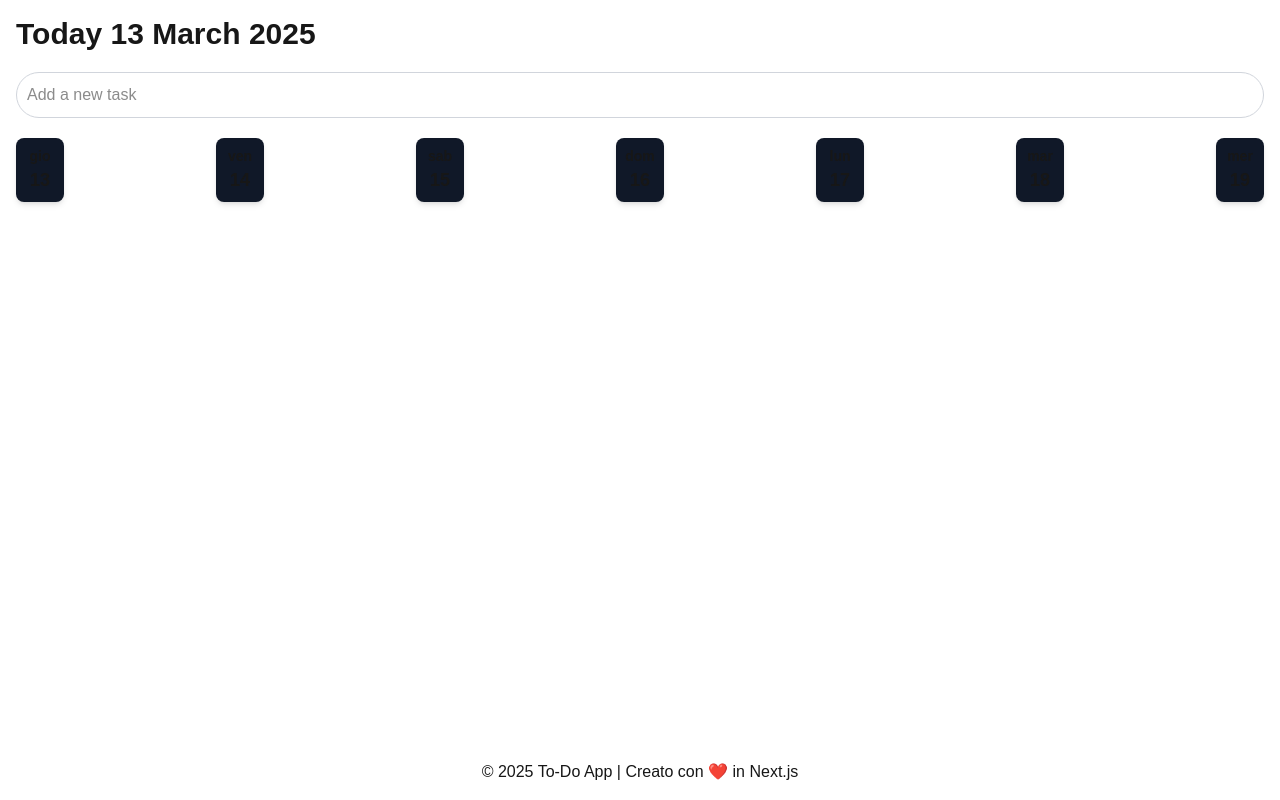
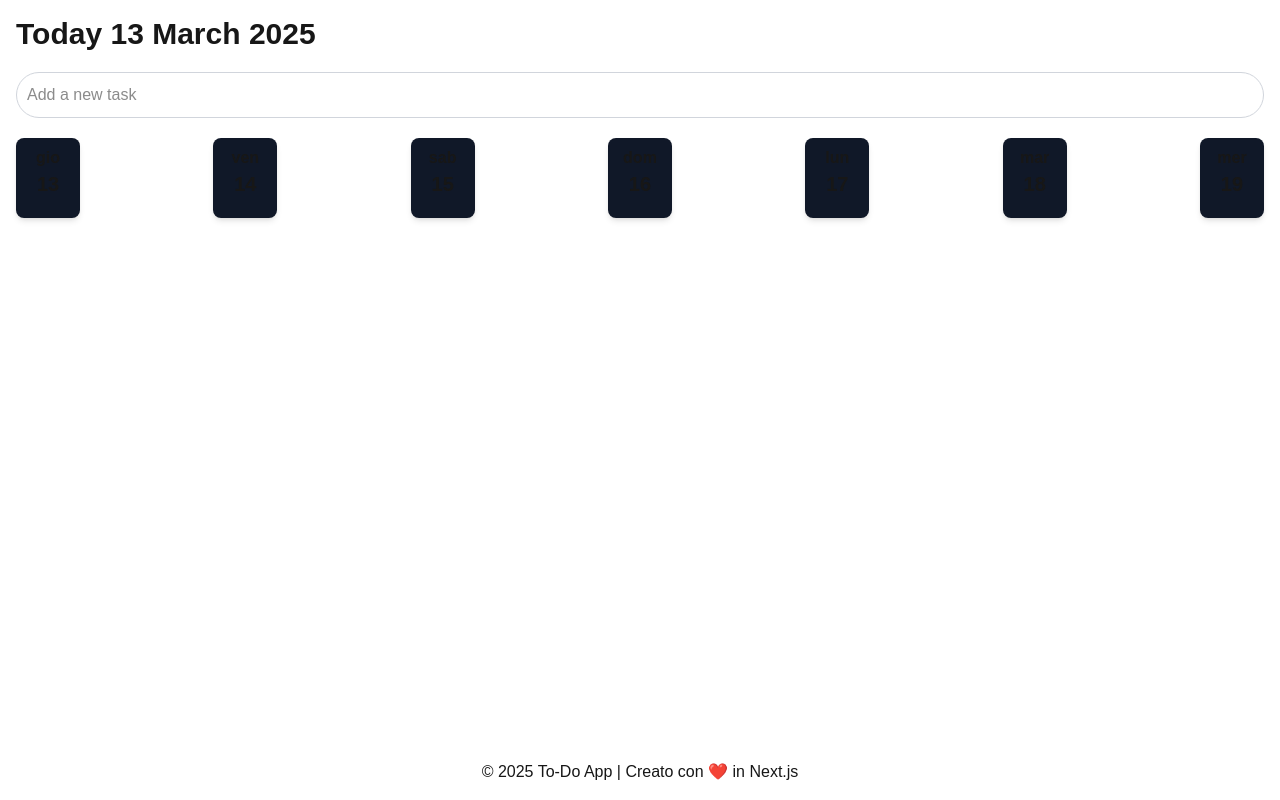
Before and after one commit to Jomar-Navarro/todolist, a Next.js app: page / in a window 1280 px wide. Built offline with nearby package versions, Linux system fonts and the light colour scheme.

Commit message:
enhance DaySelector styling for improved responsiveness; adjust button sizes and text scaling

```diff
--- a/src/components/DaySelector.js
+++ b/src/components/DaySelector.js
@@ -11,16 +11,16 @@ const days = Array.from({ length: 7 }, (_, i) => {
 
 export default function DaySelector({ selectedDay, setSelectedDay }) {
 	return (
-		<div className="flex justify-between gap-2 mb-4">
+		<div className="flex flex-wrap justify-between gap-2 mb-4 sm:flex-nowrap">
 			{days.map((day, index) => (
 				<button
 					key={index}
 					className={`flex flex-col items-center w-12 h-16 p-2 rounded-lg shadow-md ${
 						selectedDay === day.name ? "bg-blue-500 text-white" : "bg-gray-900"
-					}`}
+					} sm:w-16 sm:h-20`}
 				>
-					<span className="text-sm font-bold">{day.name}</span>
-					<span className="text-lg font-semibold">{day.number}</span>
+					<span className="text-sm font-bold sm:text-base">{day.name}</span>
+					<span className="text-lg font-semibold sm:text-xl">{day.number}</span>
 				</button>
 			))}
 		</div>
```
